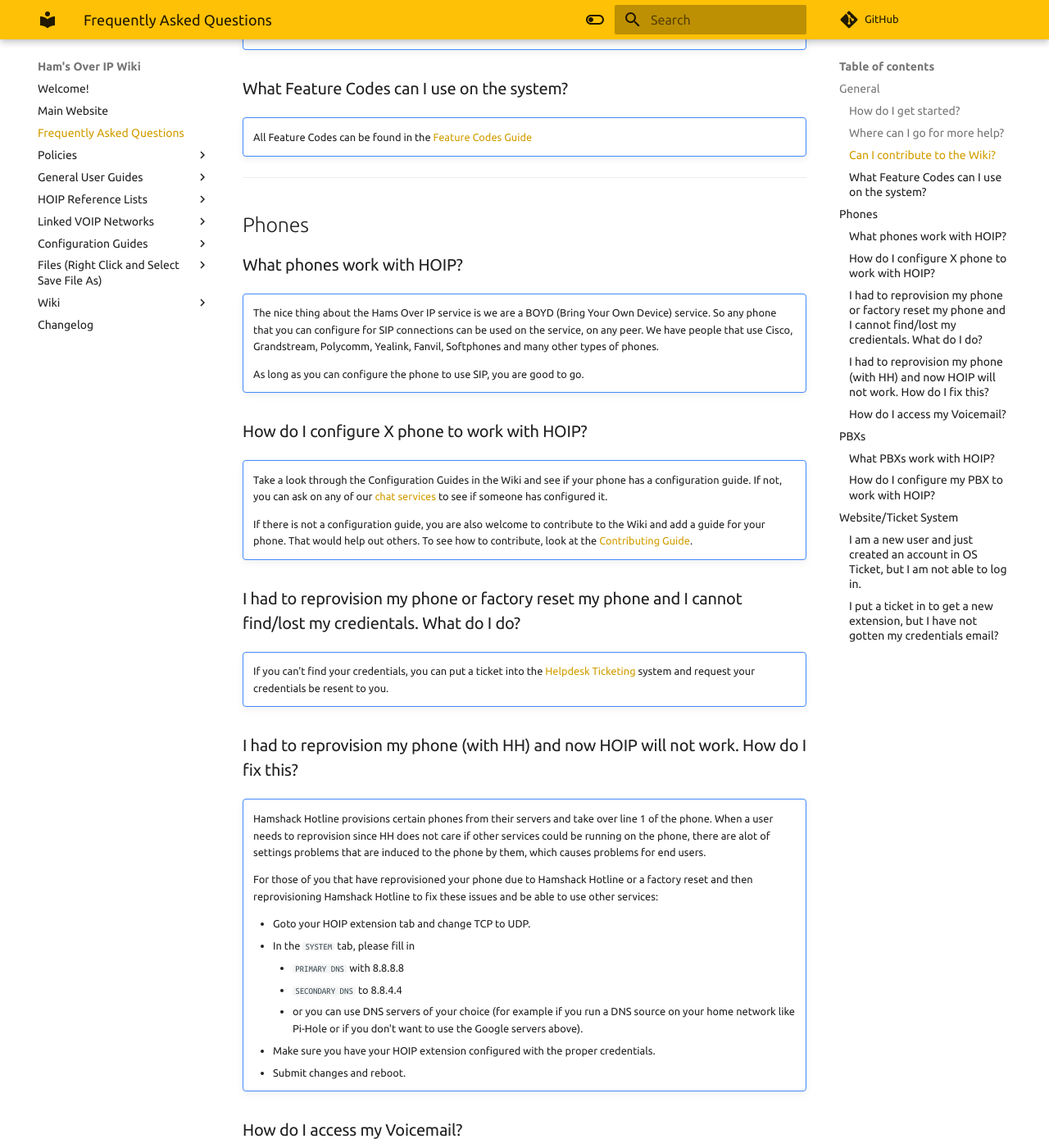
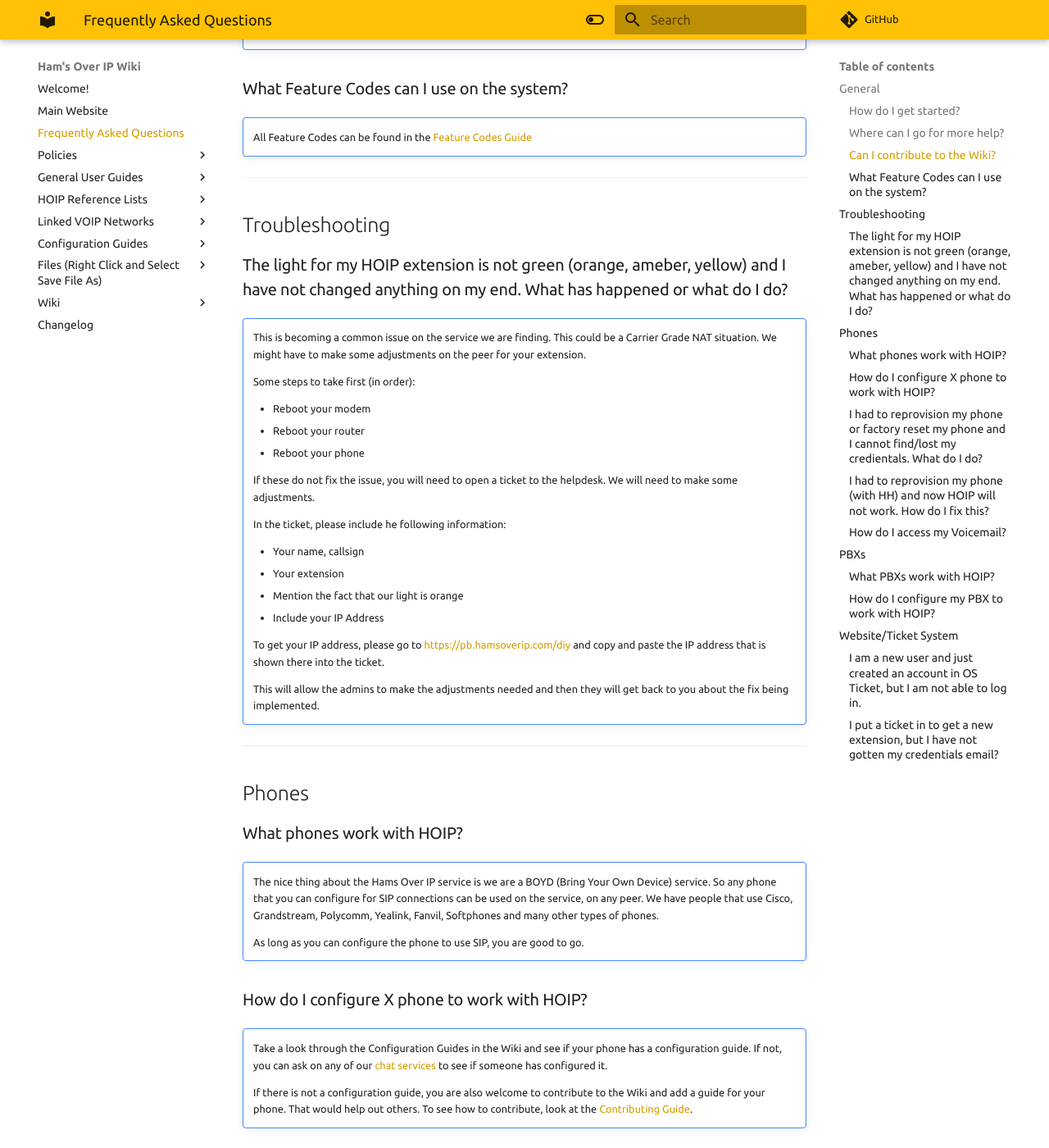
Before and after one commit to hamsoverip/wiki, an MkDocs documentation site: the page built from docs/General/user_guides/faq.md, in a window 1280 px wide and 1400 px high, scrolled down 989 px. Shown: the whole window at 82% size. Built offline with MkDocs 1.6.1 and Material for MkDocs 9.7.7, drawn with Linux system fonts in a browser that asks for light colours; comment, search, counter and statistics services are not loaded.

Commit message:
Update to FAQ - 08082022 - N8ACL

```diff
--- a/docs/General/user_guides/faq.md
+++ b/docs/General/user_guides/faq.md
@@ -35,6 +35,34 @@
 
 !!! note ""
     All Feature Codes can be found in the [Feature Codes Guide](https://hamsoverip.github.io/wiki/endpoints/pbx/freepbx/feature-codes/)
+
+<hr />
+
+## Troubleshooting
+
+### The light for my HOIP extension is not green (orange, ameber, yellow) and I have not changed anything on my end. What has happened or what do I do?
+
+!!! note ""
+    This is becoming a common issue on the service we are finding. This could be a Carrier Grade NAT situation. We might have to make some adjustments on the peer for your extension.
+
+    Some steps to take first (in order):
+
+    * Reboot your modem
+    * Reboot your router
+    * Reboot your phone
+
+    If these do not fix the issue, you will need to open a ticket to the helpdesk. We will need to make some adjustments.
+
+    In the ticket, please include he following information:
+
+    * Your name, callsign
+    * Your extension
+    * Mention the fact that our light is orange
+    * Include your IP Address
+
+    To get your IP address, please go to [https://pb.hamsoverip.com/diy](https://pb.hamsoverip.com/diy) and copy and paste the IP address that is shown there into the ticket.
+
+    This will allow the admins to make the adjustments needed and then they will get back to you about the fix being implemented.
 
 <hr />
 
```
Also changed, not shown: docs/General/changelog.md (+3 -0 lines).
